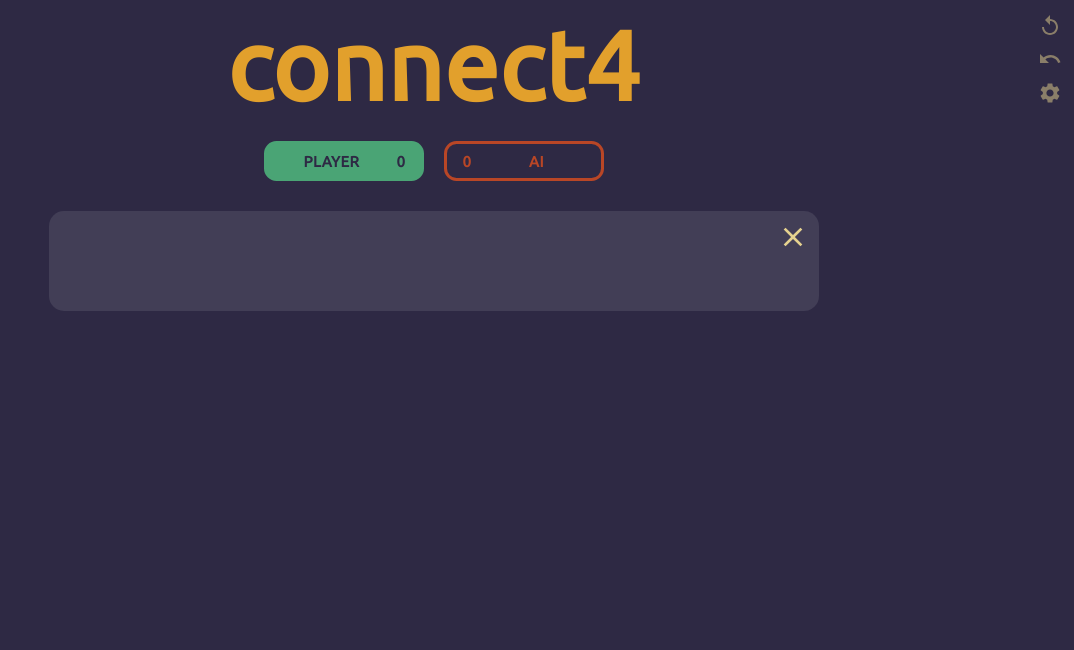
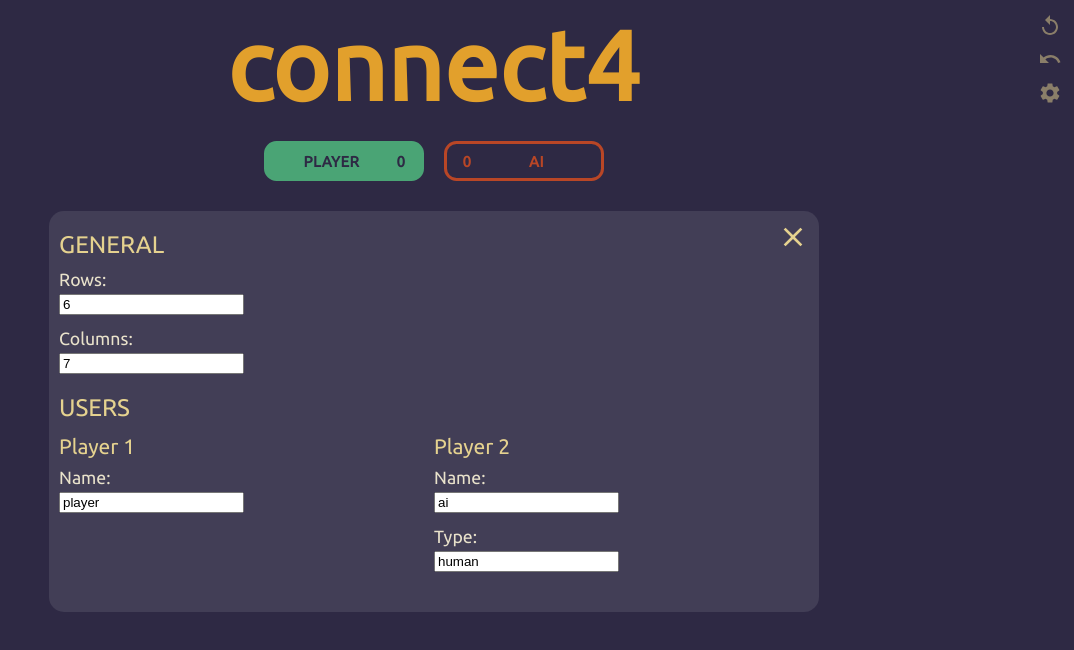
Before and after one commit to Thilerion/connect4, a Vue app: page / in a window 1280 px wide. Both pictures are taken after a click on the button 1253 px from the left and 92 px from the top of the page. Shown: the top 650 px of the page, without its empty margins (206-1280 px from the left). Built offline with nearby package versions, Linux system fonts and the light colour scheme.

Commit message:
Some initial settings

```diff
--- a/src/App.vue
+++ b/src/App.vue
@@ -32,8 +32,13 @@
 					}"
 					@doMove="doMove"
 					v-if="!uiSettings.showSettings"
+					key="show-board"
 				/>
-				<C4Settings v-else-if="uiSettings.showSettings" @closeSettings="uiSettings.showSettings = false" />
+				<C4Settings
+					v-else-if="uiSettings.showSettings" @closeSettings="uiSettings.showSettings = false"
+					key="show-settings"
+					v-bind="{gameSettings, players, uiSettings}"
+				/>
 			</transition>
 		</div>
 	</div>
@@ -169,6 +174,7 @@ html {
 	--color-p2: #B94626;
 	--color-primary: #E2A02C;
 	--color-secondary: rgb(229, 210, 143);
+	--color-tertiary: rgb(233, 226, 203);
 	font-size: 62.5%;
 }
 
--- a/src/components/Settings.vue
+++ b/src/components/Settings.vue
@@ -4,13 +4,81 @@
 			<button class="close-btn" @click="$emit('closeSettings')">
 				<svg xmlns="http://www.w3.org/2000/svg" width="32" height="32" viewBox="0 0 24 24"><path d="M19 6.41L17.59 5 12 10.59 6.41 5 5 6.41 10.59 12 5 17.59 6.41 19 12 13.41 17.59 19 19 17.59 13.41 12z"/><path d="M0 0h24v24H0z" fill="none"/></svg>
 			</button>
+
+			<div class="setting-category">
+				<h2>General</h2>
+				<div class="input-block">
+					<label for="rows">Rows: </label>
+					<input type="number" name="rows" id="rows" v-model="rows">
+				</div>
+				<div class="input-block">
+					<label for="cols">Columns: </label>
+					<input type="number" name="cols" id="cols" v-model="cols">
+				</div>
+			</div>
+
+			<div class="setting-category">
+				<h2>Users</h2>
+				<div class="col-2">
+					<div class="input-column">
+						<h3>Player 1</h3>
+						<div class="input-block">
+							<label for="p1-name">Name: </label>
+							<input type="text" name="p1-name" id="p1-name" v-model="playerOne.name">
+						</div>
+					</div>
+					<div class="input-column">
+						<h3>Player 2</h3>
+						<div class="input-block">
+							<label for="p2-name">Name: </label>
+							<input type="text" name="p2-name" id="p2-name" v-model="playerTwo.name">
+						</div>
+						<div class="input-block">
+							<label for="p2-type">Type: </label>
+							<input type="text" name="p2-type" id="p2-type" v-model="playerTwo.type">
+						</div>
+					</div>
+				</div>
+			</div>
+
 		</div>
 	</transition>
 </template>
 
 <script>
+import { PLAYER_ONE, PLAYER_TWO } from '../lib/Constants';
+
 export default {
-
+	props: ['gameSettings', 'players', 'uiSettings'],
+	data() {
+		return {
+			rows: this.gameSettings.ROWS,
+			cols: this.gameSettings.COLS,
+			playerOne: {
+				name: this.players[PLAYER_ONE].name,
+				type: this.players[PLAYER_ONE].type,
+				algorithm: this.players[PLAYER_ONE].aiAlgorithm
+			},
+			playerTwo: {
+				name: this.players[PLAYER_TWO].name,
+				type: this.players[PLAYER_TWO].type,
+				algorithm: this.players[PLAYER_TWO].aiAlgorithm
+			},
+			boardInnerShadow: this.uiSettings.boardInnerShadow,
+			pieceDepth: this.uiSettings.pieceDepth
+		}
+	},
+	computed: {
+		gameSettingsChanged() {
+			return parseInt(this.rows) !== this.gameSettings.ROWS || parseInt(this.cols) !== this.gameSettings.COLS;
+		},
+		playerTypeChanged() {
+			return this.playerOne.type !== this.players[PLAYER_ONE].type ||
+				this.playerTwo.type !== this.players[PLAYER_TWO].type ||
+				this.playerOne.algorithm !== this.players[PLAYER_ONE].aiAlgorithm ||
+				this.playerTwo.algorithm !== this.players[PLAYER_TWO].aiAlgorithm;
+		}
+	}
 }
 </script>
 
@@ -22,6 +90,7 @@ export default {
 	background-color: var(--color-board-highlight);
 	border-radius: 15px;
 	position: relative;
+	text-align: left;
 }
 
 .close-btn {
@@ -33,4 +102,45 @@ export default {
 	fill: currentColor;
 	cursor: pointer;
 }
+
+input {
+	display: block;
+}
+
+label {
+	line-height: 2.8rem;
+	color: var(--color-tertiary);
+}
+
+.input-block {
+	margin-bottom: 1rem;
+}
+
+.setting-category {
+	margin-bottom: 2rem;
+}
+
+h2, h3 {
+	font-weight: 400;
+}
+
+.setting-category > h2 {
+	margin: 1rem 0 0.7rem 0;
+	font-size: 2.4rem;
+	text-transform: uppercase;
+}
+
+.setting-category h3 {
+	font-size: 2.1rem;
+	/* text-transform: uppercase; */
+	margin: 0.5rem 0;
+}
+
+.col-2 {
+	display: flex;
+}
+
+.col-2 > .input-column {
+	flex: 0 0 50%;
+}
 </style>
```
